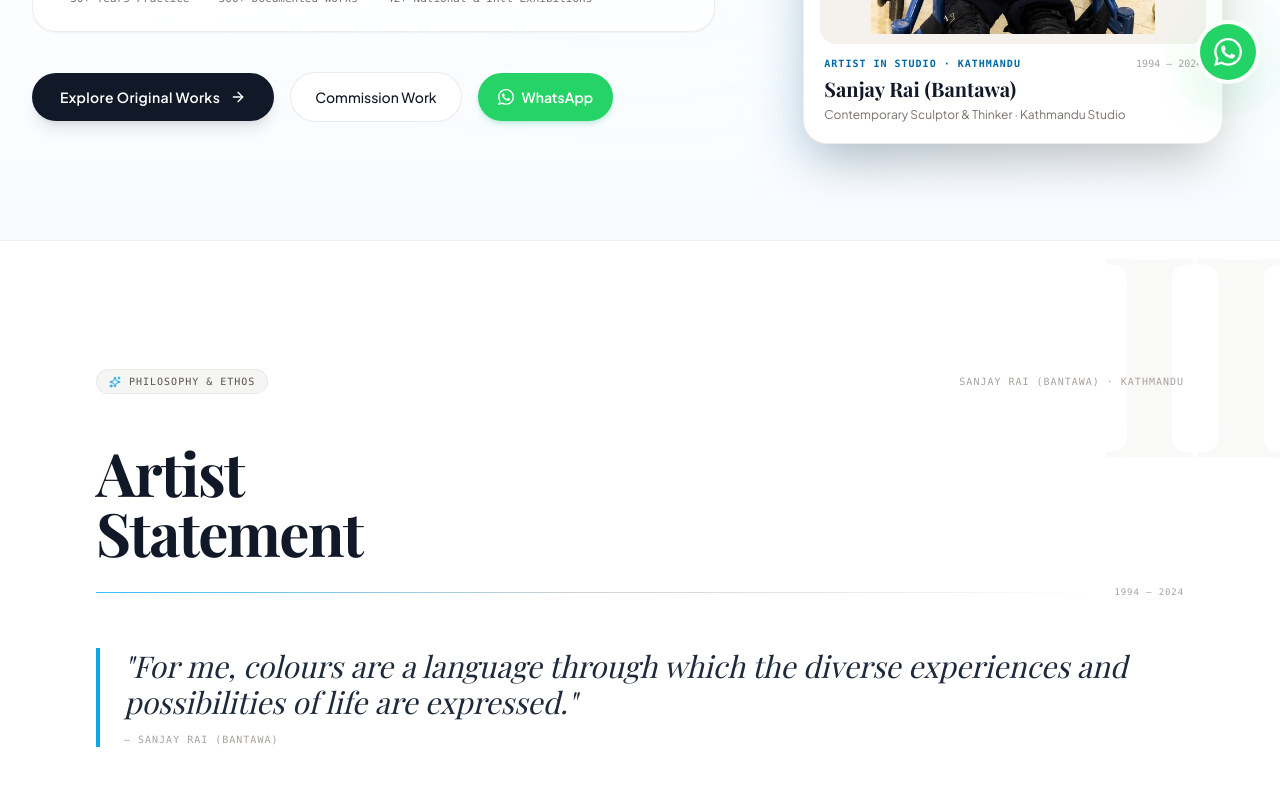
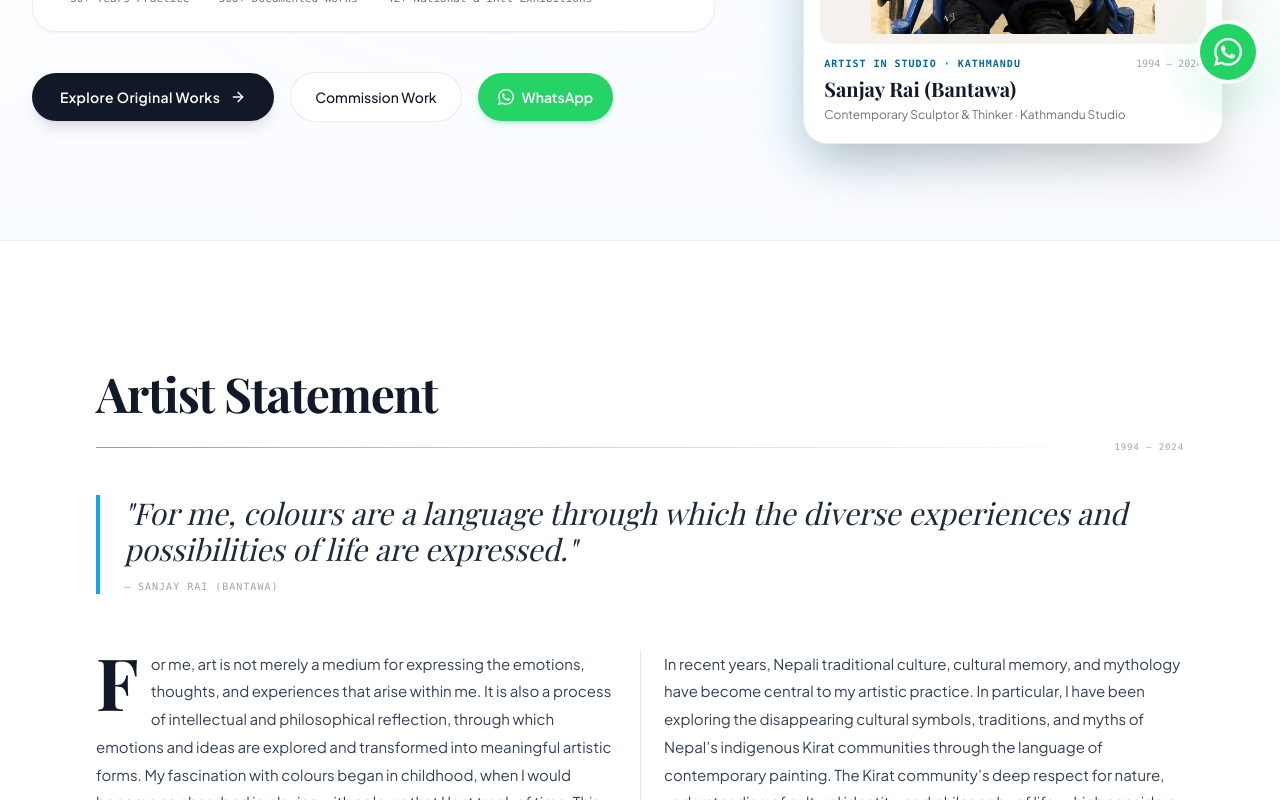
Before and after one commit to Prakash0m/sanjayrai, a React (Vite) app: page / in a window 1280 px wide. Shown: the part 696-1496 px from the top of the page. Built offline with nearby package versions, Linux system fonts and the light colour scheme; the HTML template or start-up script is replaced by a standard one; a web font is replaced by a local one.

Commit message:
style(home): remove watermark II numeral and top meta row above artist statement

```diff
--- a/src/pages/Home.tsx
+++ b/src/pages/Home.tsx
@@ -1,6 +1,6 @@
 import React from 'react';
 import { Link } from 'react-router-dom';
-import { ArrowRight, Sparkles, BookOpen, Layers, Compass, Palette, Hammer, PenTool } from 'lucide-react';
+import { ArrowRight, BookOpen, Layers, Compass, Palette, Hammer, PenTool } from 'lucide-react';
 import { SmartImage } from '../components/SmartImage';
 import { getWhatsAppUrl } from '../config/site';
 import { WhatsAppIcon } from '../components/Icons';
@@ -130,31 +130,12 @@ export const Home: React.FC = () => {
       {/* SECTION 2: ARTIST STATEMENT — Professional Editorial Layout */}
       <section className="py-20 md:py-32 relative bg-white border-t border-stone-200/60 overflow-hidden">
 
-        {/* Decorative background watermark numeral */}
-        <div
-          aria-hidden="true"
-          className="pointer-events-none select-none absolute -top-10 right-0 font-serif text-[22vw] font-bold text-stone-100/60 leading-none tracking-tighter"
-        >
-          II
-        </div>
-
         <div className="relative max-w-6xl mx-auto px-4 sm:px-6 lg:px-8">
 
-          {/* ── Top Meta Row ───────────────────────────────────── */}
-          <div className="flex flex-col sm:flex-row sm:items-center sm:justify-between gap-4 mb-12">
-            <div className="inline-flex items-center space-x-2 px-3 py-1 rounded-full bg-stone-100 text-stone-600 text-[10px] font-mono tracking-widest uppercase border border-stone-200/80">
-              <Sparkles className="w-3 h-3 text-sky-500" />
-              <span>Philosophy &amp; Ethos</span>
-            </div>
-            <span className="text-[10px] font-mono text-stone-400 tracking-widest uppercase">
-              Sanjay Rai (Bantawa) · Kathmandu
-            </span>
-          </div>
-
           {/* ── Heading + Decorative Rule ──────────────────────── */}
-          <div className="mb-12">
-            <h2 className="font-serif text-4xl sm:text-5xl md:text-6xl font-bold text-ink-900 tracking-tight leading-[1.08] mb-6">
-              Artist<br className="hidden sm:block" /> Statement
+          <div className="mb-10">
+            <h2 className="font-serif text-3xl sm:text-4xl md:text-5xl font-bold text-ink-900 tracking-tight leading-tight mb-6">
+              Artist Statement
             </h2>
             <div className="flex items-center gap-4">
               <div className="h-px flex-1 bg-gradient-to-r from-sky-400 via-stone-300 to-transparent" />
```
